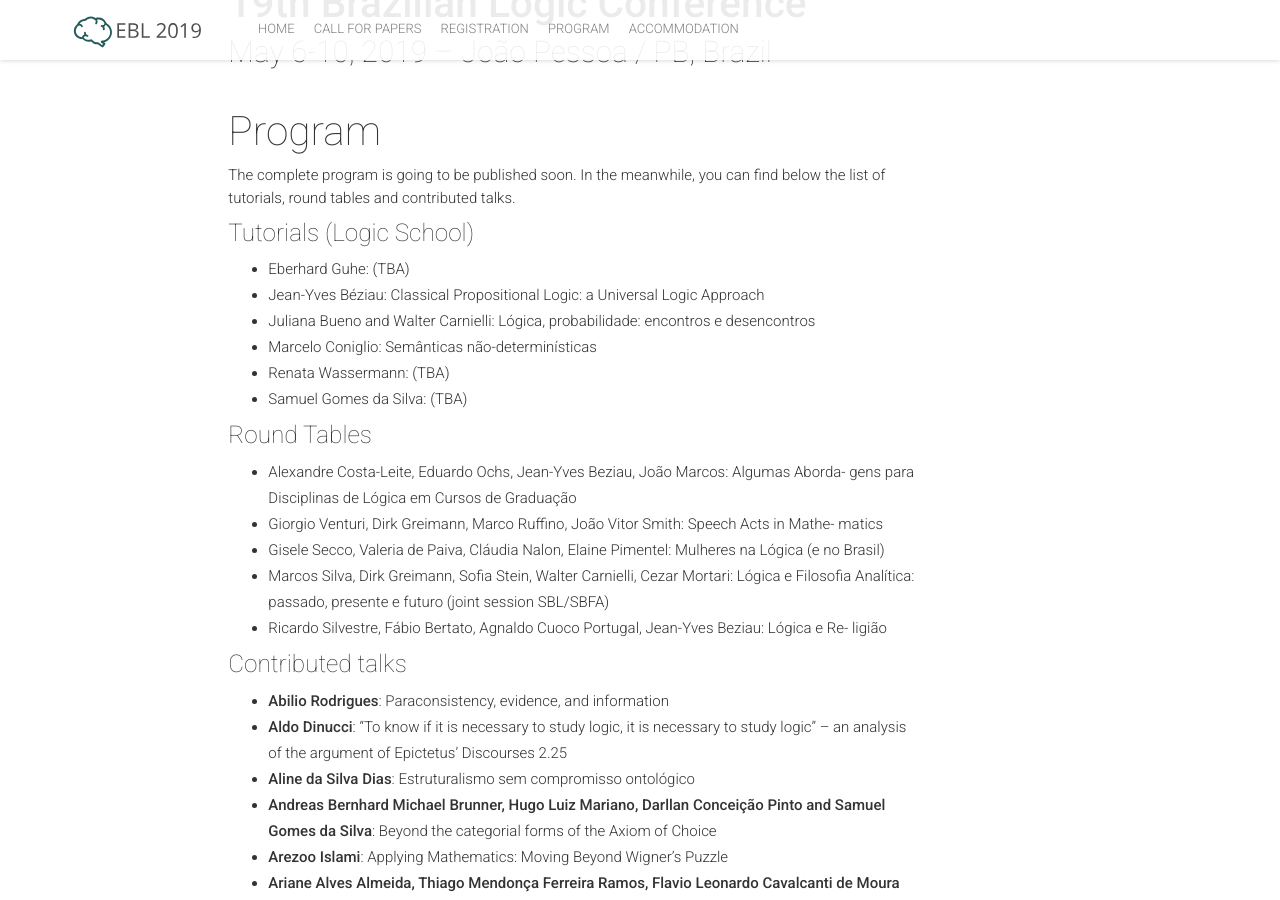
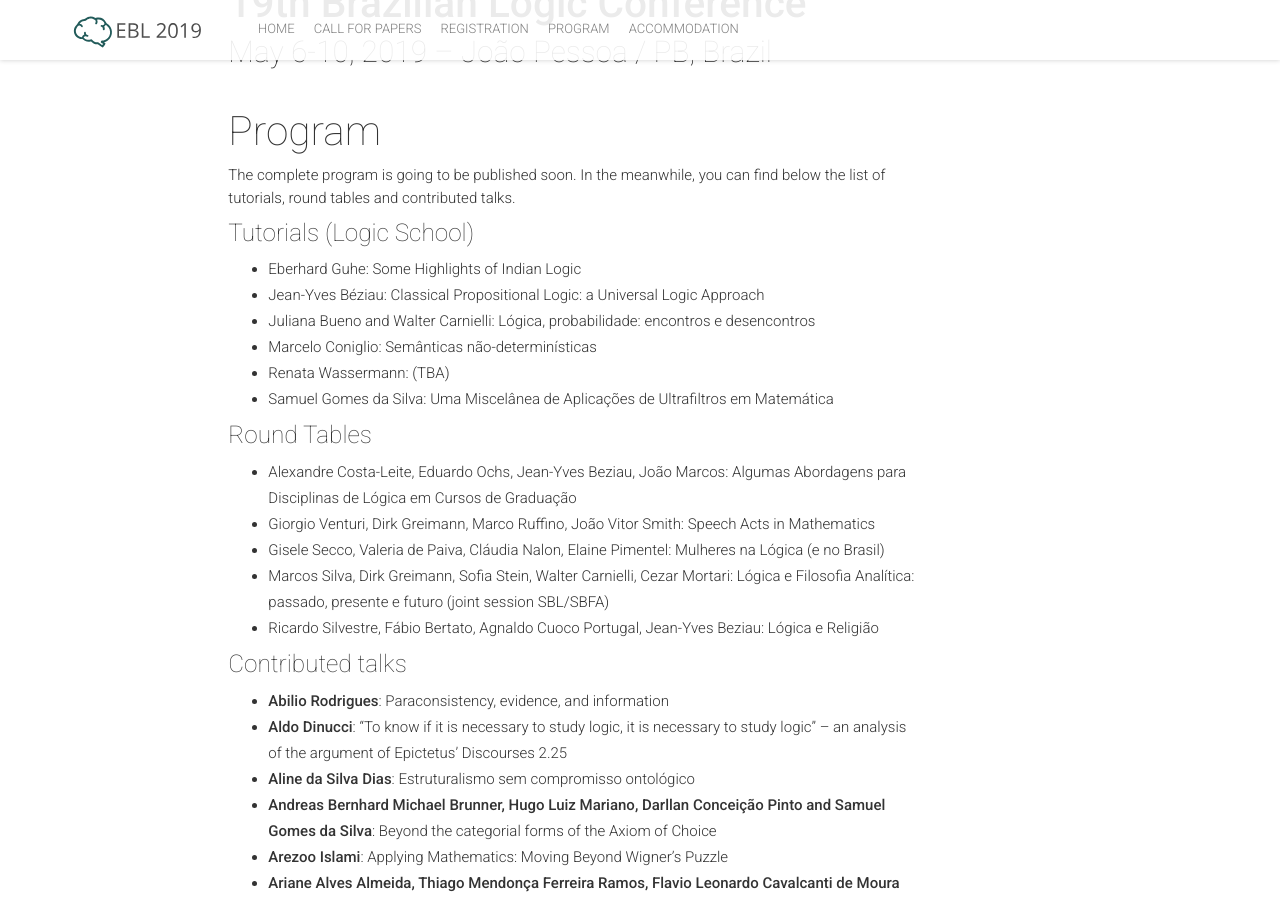
Before and after one commit to brunobruck/ebl, a Jekyll site: the page built from _posts/2017-09-25-program.markdown, in a window 1280 px wide and 900 px high, scrolled down 486 px. Built offline with Jekyll 4.4.1, drawn with Linux system fonts in a browser that asks for light colours; nearby versions of some CDN libraries.

Commit message:
new version

```diff
--- a/_posts/2017-09-25-program.markdown
+++ b/_posts/2017-09-25-program.markdown
@@ -13,19 +13,19 @@ The complete program is going to be published soon. In the meanwhile, you can fi
 
 
 ###### Tutorials (Logic School)
-- Eberhard Guhe: (TBA)
+- Eberhard Guhe: Some Highlights of Indian Logic
 - Jean-Yves Béziau: Classical Propositional Logic: a Universal Logic Approach
 - Juliana Bueno and Walter Carnielli: Lógica, probabilidade: encontros e desencontros
 - Marcelo Coniglio: Semânticas não-determinísticas
 - Renata Wassermann: (TBA)
-- Samuel Gomes da Silva: (TBA)
+- Samuel Gomes da Silva: Uma Miscelânea de Aplicações de Ultrafiltros em Matemática
 
 ###### Round Tables
-- Alexandre Costa-Leite, Eduardo Ochs, Jean-Yves Beziau, João Marcos: Algumas Aborda- gens para Disciplinas de Lógica em Cursos de Graduação
-- Giorgio Venturi, Dirk Greimann, Marco Ruffino, João Vitor Smith: Speech Acts in Mathe- matics
+- Alexandre Costa-Leite, Eduardo Ochs, Jean-Yves Beziau, João Marcos: Algumas Abordagens para Disciplinas de Lógica em Cursos de Graduação
+- Giorgio Venturi, Dirk Greimann, Marco Ruffino, João Vitor Smith: Speech Acts in Mathematics
 - Gisele Secco, Valeria de Paiva, Cláudia Nalon, Elaine Pimentel: Mulheres na Lógica (e no Brasil)
 - Marcos Silva, Dirk Greimann, Sofia Stein, Walter Carnielli, Cezar Mortari: Lógica e Filosofia Analítica: passado, presente e futuro (joint session SBL/SBFA)
-- Ricardo Silvestre, Fábio Bertato, Agnaldo Cuoco Portugal, Jean-Yves Beziau: Lógica e Re- ligião
+- Ricardo Silvestre, Fábio Bertato, Agnaldo Cuoco Portugal, Jean-Yves Beziau: Lógica e Religião
 
 ###### Contributed talks
 - <b>Abilio Rodrigues</b>: Paraconsistency, evidence, and information
```
